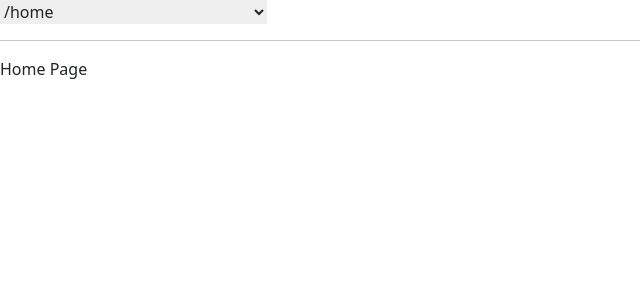
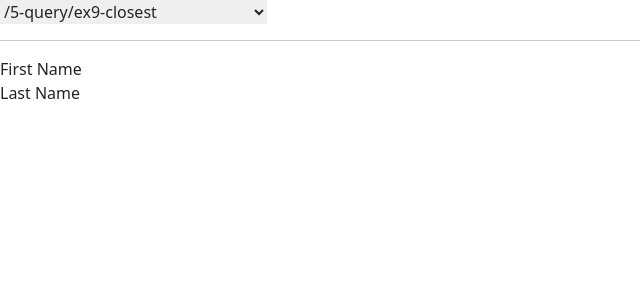
Before and after one commit to video-corsi/e2e-test-in-cypress-react, a React (Vite) app: page /5-query/ex9-closest in a window 1280 px wide. Before the commit this address led to /home. Shown: the top 300 px of the page, without its empty margins (0-640 px from the left). Built offline with nearby package versions, Linux system fonts and the light colour scheme.

Commit message:
add 5-query/ex9-closest

```diff
--- /dev/null
+++ b/src/examples/5-query/Ex9Closest.tsx
@@ -0,0 +1,17 @@
+export default function () {
+  return (
+    <form className="form-group">
+
+      <div className="inline">
+        <label>First Name</label>
+        <input type="text"/>
+      </div>
+
+      <div className="multiline">
+        <label>Last Name</label>
+        <input type="text"/>
+      </div>
+
+    </form>
+  )
+}
--- a/src/routes.tsx
+++ b/src/routes.tsx
@@ -13,6 +13,7 @@ import Ex4GetVsContains from "./examples/5-query/Ex4GetVsContains";
 import Ex5ContainsAndGet from "./examples/5-query/Ex5ContainsAndGet";
 import {Ex7AChildren, Ex7BChildren} from "./examples/5-query/Ex7Children";
 import Ex8Parent from "./examples/5-query/Ex8Parent";
+import Ex9Closest from "./examples/5-query/Ex9Closest";
 import Playground from './examples/Playground';
 import AntDemo from './pages/AntDemo';
 import Home from './pages/Home';
@@ -41,6 +42,7 @@ export const routes = [
   { path: "/5-query/ex7-a-children", element: <Ex7AChildren /> },
   { path: "/5-query/ex7-b-children", element: <Ex7BChildren /> },
   { path: "/5-query/ex8-parent", element: <Ex8Parent /> },
+  { path: "/5-query/ex9-closest", element: <Ex9Closest /> },
   { path: "/5-query/ex14-automatic-waiting", element: <Ex14AutomaticWaiting /> },
   { path: '*', element: <Navigate to="home" /> },
 ];
```
Also changed, not shown: 1 other file (tests, documents, lock files or other folders).
